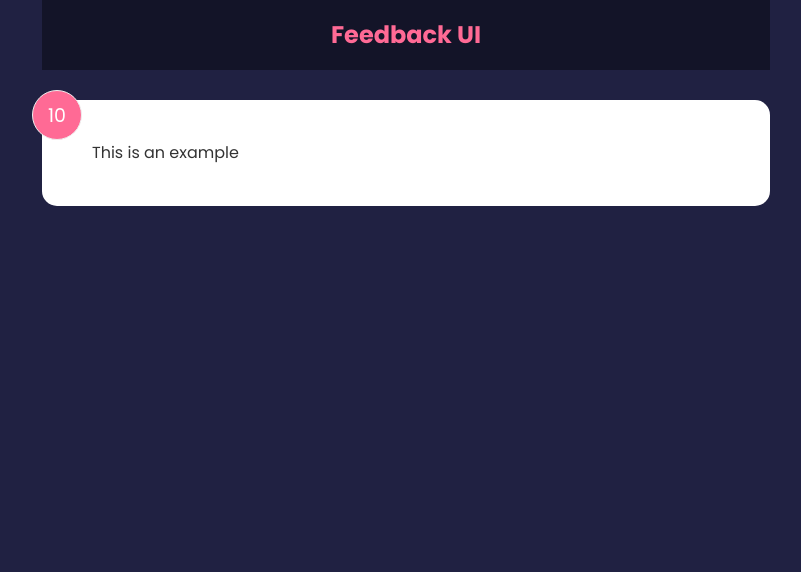
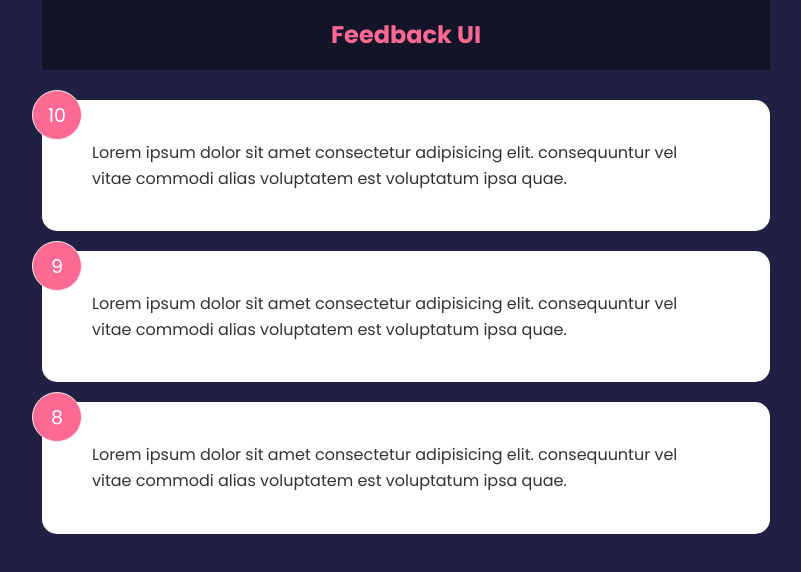
Before and after one commit to jfBiswajit/react-feedback-app, a React (Create React App) app: page / in a window 1280 px wide. Shown: the top 572 px of the page, without its empty margins (234-1035 px from the left). Built offline with nearby package versions, Linux system fonts and the light colour scheme.

Commit message:
Add: EPS-17

```diff
--- a/src/App.js
+++ b/src/App.js
@@ -1,11 +1,15 @@
-import FeedbackItem from './components/FeedbackItem.jsx';
+import { useState } from 'react';
+import FeedbackList from './components/FeedbackList.jsx';
 import Header from './components/Header.jsx';
+import feedbackData from './data/FeedbackData';
 
 function App() {
+  const [feedback, setFeedback] = useState(feedbackData);
+
   return (
     <div className='container'>
-      <Header text='provided' />
-      <FeedbackItem/>
+      <Header />
+      <FeedbackList feedback={feedback} />
     </div>
   );
 }
--- a/src/components/FeedbackItem.jsx
+++ b/src/components/FeedbackItem.jsx
@@ -1,7 +1,9 @@
-function FeedbackItem() {
-  return <div className='card'>
-      <div className="num-display">10</div>
-      <div className="text-display">This is an example</div>
-  </div>;
+function FeedbackItem({ text, rating }) {
+  return (
+    <div className='card'>
+      <div className='num-display'> {rating} </div>
+      <div className='text-display'> {text} </div>
+    </div>
+  );
 }
 export default FeedbackItem;
--- /dev/null
+++ b/src/components/FeedbackList.jsx
@@ -0,0 +1,19 @@
+import FeedbackItem from './FeedbackItem';
+
+function FeedbackList({ feedback }) {
+  let content = <p>No feedback yet.</p>;
+
+  if (feedback.length) {
+    content = feedback.map((feedbackItem) => (
+      <FeedbackItem
+        key={feedbackItem.id}
+        text={feedbackItem.text}
+        rating={feedbackItem.rating}
+      />
+    ));
+  }
+
+  return <div className='feedback-list'> {content} </div>;
+}
+
+export default FeedbackList;
--- /dev/null
+++ b/src/data/FeedbackData.js
@@ -0,0 +1,19 @@
+const FeedbackData = [
+  {
+    id: 1,
+    rating: 10,
+    text: 'Lorem ipsum dolor sit amet consectetur adipisicing elit. consequuntur vel vitae commodi alias voluptatem est voluptatum ipsa quae.',
+  },
+  {
+    id: 2,
+    rating: 9,
+    text: 'Lorem ipsum dolor sit amet consectetur adipisicing elit. consequuntur vel vitae commodi alias voluptatem est voluptatum ipsa quae.',
+  },
+  {
+    id: 3,
+    rating: 8,
+    text: 'Lorem ipsum dolor sit amet consectetur adipisicing elit. consequuntur vel vitae commodi alias voluptatem est voluptatum ipsa quae.',
+  },
+];
+
+export default FeedbackData;
```
